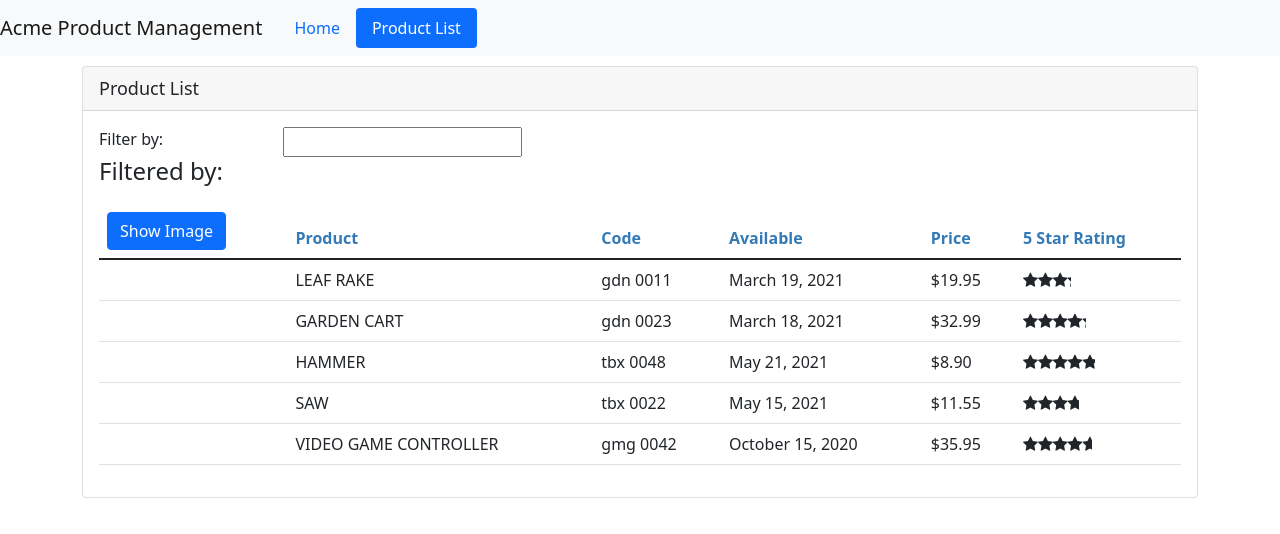
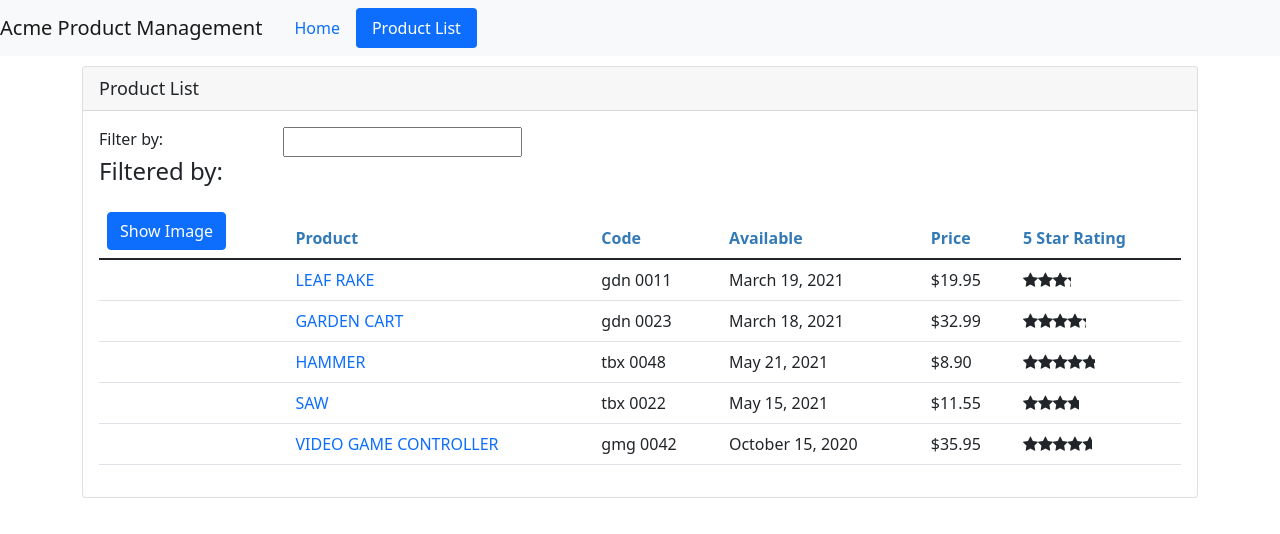
Before and after one commit to mguppy/angular-practice-app, an Angular app: page /products in a window 1280 px wide. Shown: the top 534 px of the page. Built offline with nearby package versions, Linux system fonts and the light colour scheme.

Commit message:
additonal routing techniques module complete

```diff
--- a/src/app/app.module.ts
+++ b/src/app/app.module.ts
@@ -10,6 +10,7 @@
 import { ProductDetailComponent } from './products/product-detail.component';
 import { WelcomeComponent } from './home/welcome.component';
 import { RouterModule } from '@angular/router';
+import { ProductDetailGuard } from './products/product-detail.guard';
 
 @NgModule({
   declarations: [
@@ -26,7 +27,9 @@
     HttpClientModule,
     RouterModule.forRoot([
       {path: 'products', component: ProductListComponent},
-      {path: 'products/:id', component: ProductDetailComponent},
+      {path: 'products/:id',
+      canActivate: [ProductDetailGuard],
+      component: ProductDetailComponent},
       {path: 'welcome', component: WelcomeComponent},
       {path: '', redirectTo: 'welcome', pathMatch: 'full'},
       {path: '**', redirectTo: 'welcome', pathMatch: 'full'}
--- a/src/app/products/product-detail.component.html
+++ b/src/app/products/product-detail.component.html
@@ -1,5 +1,12 @@
 <div class = 'card'>
     <div class = 'card-header'>
-        {{pageTitle}}
+        {{pageTitle + ': ' + product?.productName}}
+    </div>
+    <div class = 'card-footer'>
+        <button class = 'btn btn-outline-secondary'
+                style= 'width:80px'
+                (click) = 'onBack()'>
+            <i class = 'fa fa-chevron-left'></i> Back
+        </button>
     </div>
 </div>
--- a/src/app/products/product-detail.component.ts
+++ b/src/app/products/product-detail.component.ts
@@ -1,4 +1,6 @@
 import { Component, OnInit } from '@angular/core';
+import { ActivatedRoute, Router } from '@angular/router';
+import { IProduct } from './product';
 
 @Component({
   templateUrl: './product-detail.component.html',
@@ -6,10 +8,27 @@
 })
 export class ProductDetailComponent implements OnInit {
   pageTitle: string = 'Product Detail';
+  product: IProduct | undefined;
 
-  constructor() { }
+  constructor(private route: ActivatedRoute,
+              private router: Router) { }
 
   ngOnInit(): void {
+    const id = Number(this.route.snapshot.paramMap.get('id'));
+    this.pageTitle += `: ${id}`;
+    this.product = {
+      "productId": 1,
+      "productName": "Leaf Rake",
+      "productCode": "GDN-0011",
+      "releaseDate": "March 19, 2019",
+      "description": "Leaf rake with 48-inch wooden handle.",
+      "price": 19.95,
+      "starRating": 3.2,
+      "imageUrl": "assets/images/leaf_rake.png"
+    }
   }
 
+  onBack(): void {
+    this.router.navigate(['/products']);
+  }
 }
--- /dev/null
+++ b/src/app/products/product-detail.guard.ts
@@ -0,0 +1,24 @@
+import { Injectable } from '@angular/core';
+import { ActivatedRouteSnapshot, CanActivate, Router, RouterStateSnapshot, UrlTree } from '@angular/router';
+import { Observable } from 'rxjs';
+
+@Injectable({
+  providedIn: 'root'
+})
+export class ProductDetailGuard implements CanActivate {
+
+  constructor(private router: Router) {}
+
+  canActivate(
+    route: ActivatedRouteSnapshot,
+    state: RouterStateSnapshot): Observable<boolean | UrlTree> | Promise<boolean | UrlTree> | boolean | UrlTree {
+      const id = Number(route.paramMap.get('id'));
+      if (isNaN(id) || id < 1) {
+        alert('Invalid product id');
+        this.router.navigate(['/products']);
+        return false;
+      }
+    return true;
+  }
+
+}
--- a/src/app/products/product-list.component.html
+++ b/src/app/products/product-list.component.html
@@ -79,7 +79,11 @@
                         [style.width.px] = 'imageWidth'
                         [style.margin.px] = 'imageMargin'>
                 </td>
-                <td>{{product.productName | uppercase}}</td>
+                <td>
+                  <a [routerLink]="['/products', product.productId]">
+                  {{product.productName | uppercase}}
+                  </a>
+                </td>
                 <td>{{product.productCode | lowercase | convertToSpaces: '-'}}</td>
                 <td>{{product.releaseDate}}</td>
                 <td>{{product.price | currency: 'USD': 'symbol': '1.2-2' | lowercase}}</td>
```
Also changed, not shown: 1 other file (tests, documents, lock files or other folders).
